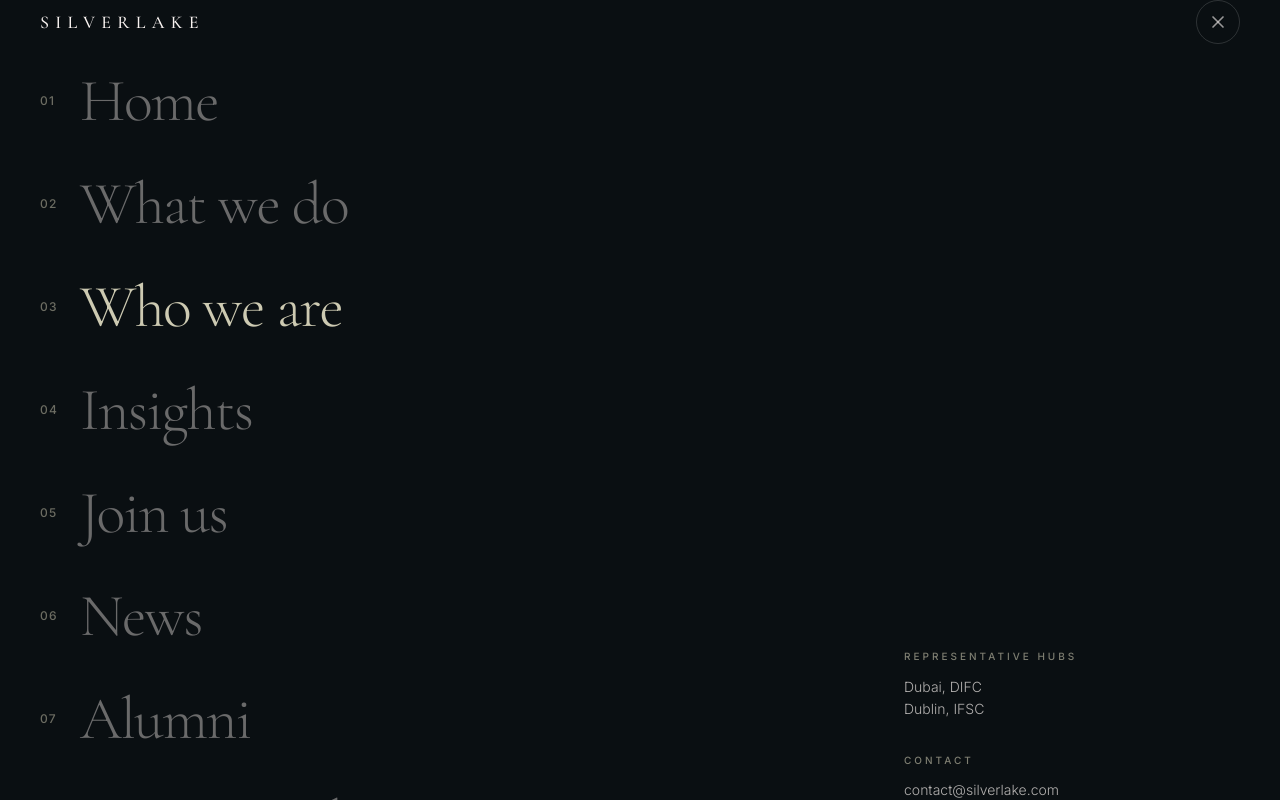
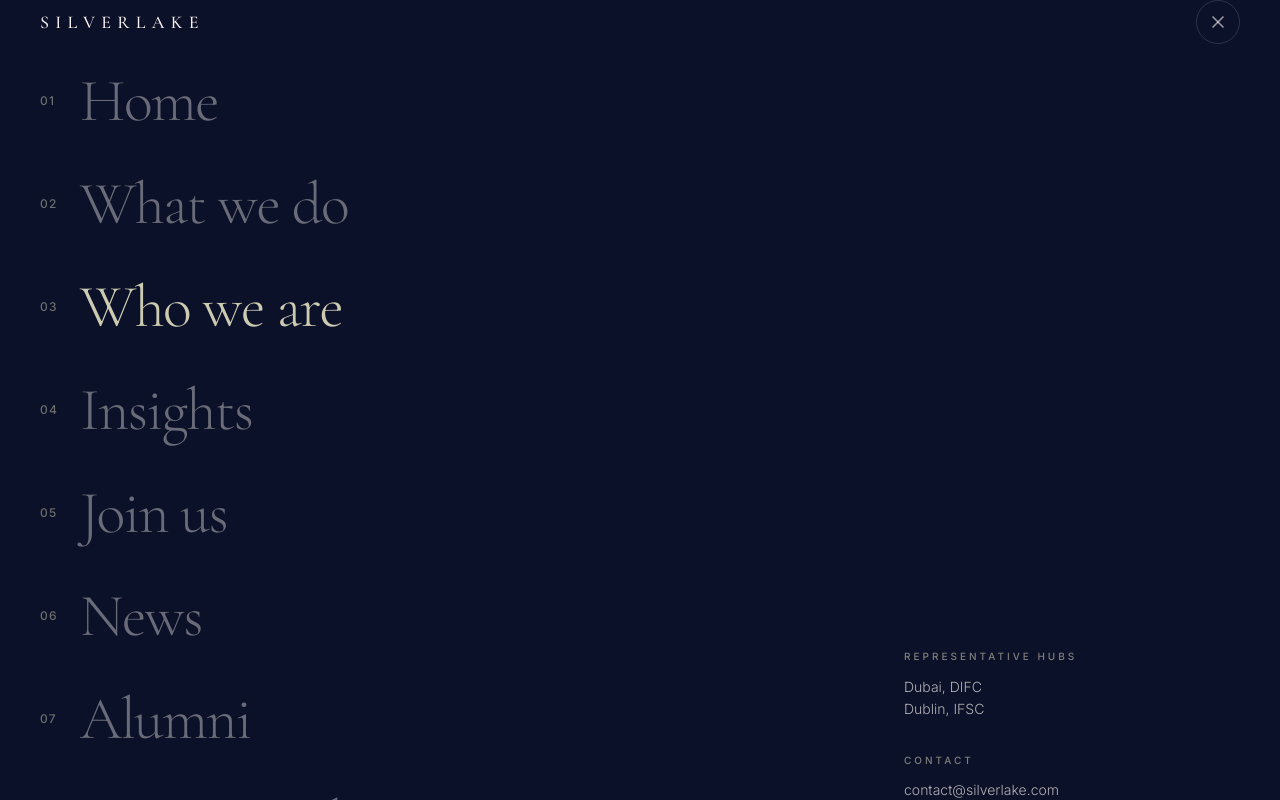
Before and after one commit to amaysomani/silverlake-website, a Next.js app: page /about in a window 1280 px wide. Both pictures are taken after a click on the button 1218 px from the left and 40 px from the top of the page. Shown: the top 800 px of the page. Built offline with nearby package versions, Linux system fonts and the light colour scheme.

Commit message:
Fix header text visibility with gradient and update mobile colors

```diff
--- a/src/components/Header.tsx
+++ b/src/components/Header.tsx
@@ -58,7 +58,7 @@ export default function Header() {
         className={`fixed top-0 z-40 w-full transition-all duration-700 ${
           scrolled
             ? "bg-[#0A1128]/95 backdrop-blur-xl border-b border-white/5 shadow-lg shadow-black/10"
-            : "bg-transparent border-b border-transparent"
+            : "bg-gradient-to-b from-black/70 via-black/30 to-transparent border-b border-transparent"
         }`}
       >
         <div className="mx-auto max-w-[1400px] px-6 lg:px-10">
@@ -69,7 +69,7 @@ export default function Header() {
                 <motion.span
                   animate={{ letterSpacing: scrolled ? "0.25em" : "0.35em" }}
                   transition={{ duration: 0.6, ease: [0.16, 1, 0.3, 1] }}
-                  className="font-serif text-lg sm:text-xl font-medium text-[#f9f3f1] group-hover:text-[#cdcab2] transition-colors duration-500"
+                  className="font-serif text-lg sm:text-xl font-medium text-[#fcfbf9] group-hover:text-[#C5A059] transition-colors duration-500"
                 >
                   SILVERLAKE
                 </motion.span>
@@ -87,12 +87,12 @@ export default function Header() {
                       href={link.href}
                       className={`text-[11px] font-medium tracking-[0.2em] uppercase transition-colors duration-300 py-2 relative group/nav ${
                         isActive
-                          ? "text-[#cdcab2]"
-                          : "text-[#f9f3f1]/60 hover:text-[#f9f3f1]"
+                          ? "text-[#C5A059]"
+                          : "text-[#fcfbf9]/70 hover:text-[#fcfbf9]"
                       }`}
                     >
                       {link.name}
-                      <span className={`absolute bottom-0 left-0 w-full h-[1px] bg-[#cdcab2] transition-transform duration-500 origin-left ${
+                      <span className={`absolute bottom-0 left-0 w-full h-[1px] bg-[#C5A059] transition-transform duration-500 origin-left ${
                         isActive ? "scale-x-100" : "scale-x-0 group-hover/nav:scale-x-100"
                       }`} />
                     </Link>
@@ -107,7 +107,7 @@ export default function Header() {
                 <MagneticButton strength={0.3}>
                   <button
                     onClick={() => setTheme(theme === "dark" ? "light" : "dark")}
-                    className="rounded-full p-2 text-[#f9f3f1]/50 hover:text-[#f9f3f1] transition-all duration-300 cursor-pointer"
+                    className="rounded-full p-2 text-[#fcfbf9]/60 hover:text-[#fcfbf9] transition-all duration-300 cursor-pointer"
                     aria-label="Toggle theme"
                   >
                     {theme === "dark" ? <Sun className="h-4 w-4" /> : <Moon className="h-4 w-4" />}
@@ -119,7 +119,7 @@ export default function Header() {
               <MagneticButton strength={0.4}>
                 <button
                   onClick={() => setDrawerOpen(true)}
-                  className="flex h-11 w-11 items-center justify-center rounded-full border border-white/15 text-[#f9f3f1]/60 hover:text-[#f9f3f1] hover:border-[#cdcab2] transition-all duration-500 cursor-pointer"
+                  className="flex h-11 w-11 items-center justify-center rounded-full border border-white/15 text-[#fcfbf9]/70 hover:text-[#fcfbf9] hover:border-[#C5A059] transition-all duration-500 cursor-pointer"
                   aria-label="Open navigation"
                 >
                   <div className="w-[18px] h-[12px] flex flex-col justify-between">
@@ -135,7 +135,7 @@ export default function Header() {
               {mounted && (
                 <button
                   onClick={() => setTheme(theme === "dark" ? "light" : "dark")}
-                  className="rounded-full p-2 text-[#f9f3f1]/50 hover:text-[#f9f3f1] transition-all duration-300 cursor-pointer"
+                  className="rounded-full p-2 text-[#fcfbf9]/50 hover:text-[#fcfbf9] transition-all duration-300 cursor-pointer"
                   aria-label="Toggle theme"
                 >
                   {theme === "dark" ? <Sun className="h-4 w-4" /> : <Moon className="h-4 w-4" />}
@@ -143,7 +143,7 @@ export default function Header() {
               )}
               <button
                 onClick={() => setDrawerOpen(true)}
-                className="flex h-10 w-10 items-center justify-center rounded-full border border-white/15 text-[#f9f3f1]/60 hover:text-[#f9f3f1] transition-all duration-300 cursor-pointer"
+                className="flex h-10 w-10 items-center justify-center rounded-full border border-white/15 text-[#fcfbf9]/60 hover:text-[#fcfbf9] transition-all duration-300 cursor-pointer"
                 aria-label="Open menu"
               >
                 <div className="w-4 h-3 flex flex-col justify-between">
@@ -167,7 +167,7 @@ export default function Header() {
               exit={{ scaleY: 0 }}
               transition={{ duration: 0.6, ease: [0.16, 1, 0.3, 1] }}
               style={{ transformOrigin: "top" }}
-              className="fixed inset-0 z-50 bg-[#0a0f12]"
+              className="fixed inset-0 z-50 bg-[#0A1128]"
             />
 
             {/* Navigation Content */}
```
